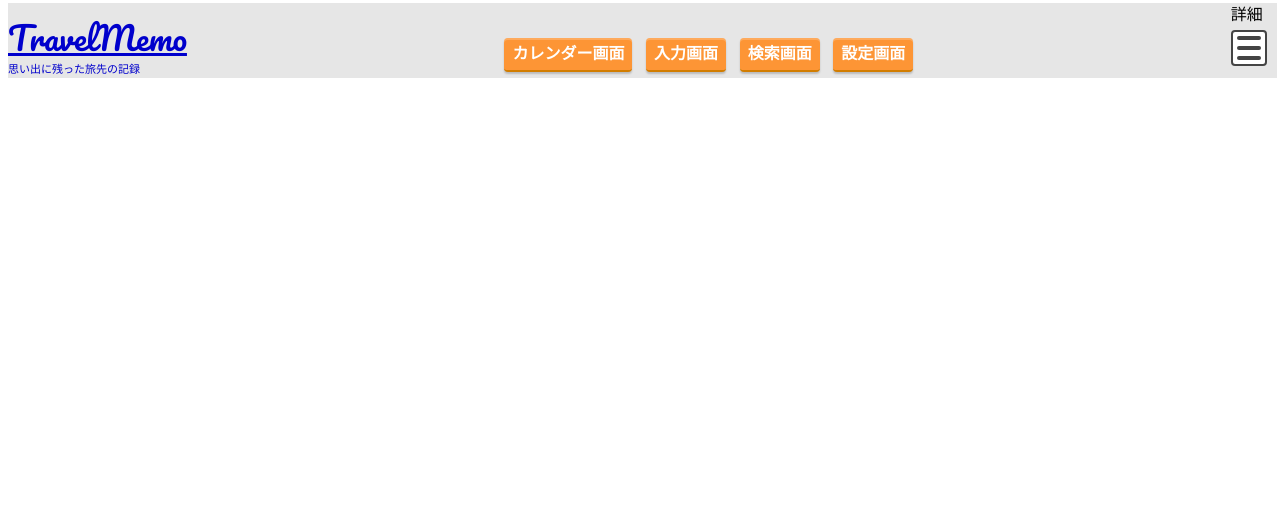
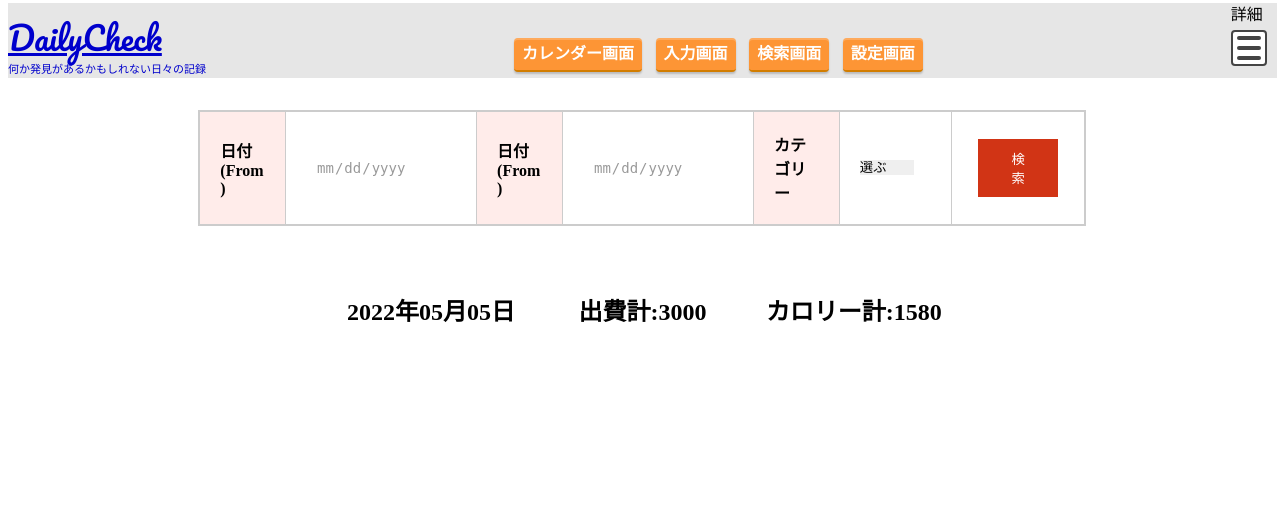
Before and after one commit to pugachev/dailycheck, a PHP site: page /dailycheck/search.php in a window 1280 px wide. Shown: the top 521 px of the page. Run offline with PHP 8.4, Linux system fonts and the light colour scheme; tables that the repository leaves empty or names only in its code hold one stand-in row (values such as "Sample post").

Commit message:
「修正」「削除」機能なんぞを追加

```diff
--- a/css/search.css
+++ b/css/search.css
@@ -0,0 +1,134 @@
+@charset "UTF-8";
+
+table {
+  border-collapse: collapse;
+  width: 70%;
+  margin:10px auto;
+  border: 2px solid #ccc;
+}
+
+input[type="submit"],
+input[type="text"],
+select,
+button {
+  -moz-appearance: none;
+  -webkit-appearance: none;
+  -webkit-box-shadow: none;
+  box-shadow: none;
+  outline: none;
+  border: none;
+}
+
+label {
+  position: relative;
+  display: inline-block;
+  width: 150px;
+  height: 36px;
+}
+
+input[type="date"] {
+  position: relative;
+  padding: 0 10px;
+  width: 200px;
+  height: 36px;
+  border: 0;
+  background: transparent;
+  box-sizing: border-box;
+  font-size: 14px;
+  color: #999;
+}
+
+.search-table {
+    width: 70%;
+  }
+
+  .search-table th,
+  .search-table td {
+    border-top: 1px solid #d7d7d7;
+    border-bottom: 1px solid #d7d7d7;
+    padding: 20px;
+  }
+
+  .search-table th {
+    background: #ffecea;
+    position: relative;
+    text-align: left;
+    width: 150px;
+  }
+
+  .search-table td {
+    background: #fff;
+    position: relative;
+    text-align: left;
+    width: 150px;
+  }
+
+  .button{
+    display:inline-block;
+    background:#d13415;
+    padding:10px 30px;
+    text-align:center;
+    color:#FFF;
+    margin:5px;
+    border:1px solid;
+    cursor:pointer;
+    }
+
+/* スマホだけに適用するCSS */
+@media screen and (max-width:768px)
+{
+    /* ボディ */
+    body
+    {
+        font-size: 13px ;    /* 文字サイズ */
+        margin: 0 ;        /* スペース */
+        padding: 0 ;        /* 余白 */
+    }
+
+    /* ロゴ画像 */
+    .logo
+    {
+        width: 200px ;
+    }
+
+    .wrapper
+    {
+        width: 100%;
+        min-height: calc(100vh - 100px);
+        margin-top:50px;
+    }
+
+    .search-table{
+            width: 100%;
+
+    }
+
+    /* フッター */
+    .footer
+    {
+    	margin-top:350px;
+	bottom:0px;
+    }
+
+    .search-table {
+	  width: 100%;
+     }
+	.search-table th,
+	.search-table td {
+	  display: block;
+	  width: 100%;
+	  border-bottom: none;
+	}
+
+	input[type="text"],
+	textarea {
+	  display: block;
+	  width: 90%;
+	}
+
+  .button{
+	  display: block;
+	  width: 90%;
+  }
+
+}
--- a/header.php
+++ b/header.php
@@ -1,8 +1,8 @@
 <header>
       <div class="headerFront">
         <div class="headerA">
-          <p class="logo">TravelMemo</p>
-          <p class="descA">思い出に残った旅先の記録</p>
+          <p class="logo">DailyCheck</p>
+          <p class="descA">何か発見があるかもしれない日々の記録</p>
         </div>
         <div class="headerB">
           <ul id="headerBmenu">
@@ -13,10 +13,10 @@
               <a href="http://localhost/dailycheck/input.php" class="btn-square-pop">入力画面</a>
             </li>
             <li>
-              <a href="http://localhost/dailycheck/serach.php" class="btn-square-pop">検索画面</a>
+              <a href="http://localhost/dailycheck/search.php" class="btn-square-pop">検索画面</a>
             </li>
             <li>
-              <a href="http://localhost/dailycheck/regi.php" class="btn-square-pop">設定画面</a>
+              <a href="http://localhost/dailycheck/setting.php" class="btn-square-pop">設定画面</a>
             </li>
           </ul>
         </div>
@@ -39,10 +39,10 @@
               <a href="http://localhost/dailycheck/input.php" class="btn-square-pop">入力画面</a>
             </li>
             <li>
-              <a href="http://localhost/dailycheck/serach.php" class="btn-square-pop">検索画面</a>
+              <a href="http://localhost/dailycheck/search.php" class="btn-square-pop">検索画面</a>
             </li>
             <li>
-              <a href="http://localhost/dailycheck/regi.php" class="btn-square-pop">設定画面</a>
+              <a href="http://localhost/dailycheck/setting.php" class="btn-square-pop">設定画面</a>
             </li>
         </ul>
       </div>
--- a/input.php
+++ b/input.php
@@ -3,7 +3,7 @@ include 'lib/connect.php';
 include 'lib/daily.php';
 include 'lib/queryDaily.php';
 
-if ((!empty($_POST['tgtdate']) && !empty($_POST['tgtcategory'])) || (!empty($_GET['tgtitem']))) {
+if ((!empty($_POST['tgtdate']) || !empty($_POST['tgtcategory'])) || (!empty($_GET['tgtitem']))) {
 
   $tgtdate = $_POST['tgtdate'];
   $tgtcategory = $_POST['tgtcategory'];
@@ -19,6 +19,8 @@ if ((!empty($_POST['tgtdate']) && !empty($_POST['tgtcategory'])) || (!empty($_GE
   $daily->setCalory($tgtcalory);
 
   $daily->save();
+
+  header('Location: index.php');
 
 }
 ?>
--- a/lib/queryDaily.php
+++ b/lib/queryDaily.php
@@ -64,11 +64,21 @@ class QueryDaily extends connect
 
     public function find($tgtyearmonthdate)
     {
-        $tgtyearmonthdate .= '%';
+
         $stmt = $this->dbh->prepare("SELECT  * FROM records WHERE tgtdate LIKE :tgtyearmonthdate");
         $stmt->bindParam(':tgtyearmonthdate', $tgtyearmonthdate, PDO::PARAM_STR);
         $stmt->execute();
         $articles = $this->getDailyData($stmt->fetchAll(PDO::FETCH_ASSOC));
+        return $articles;
+    }
+
+    public function findTotalByDaily($tgtyearmonthdate)
+    {
+        //SELECT tgtdate,sum(tgtmoney) as totalmoeny,sum(tgtcalory) as totalcalory FROM `records` where tgtdate = '2022/04/28'group by tgtdate
+        $stmt = $this->dbh->prepare("SELECT tgtdate,sum(tgtmoney) as totalmoeny,sum(tgtcalory) as totalcalory FROM `records` where tgtdate=:tgtyearmonthdate group by tgtdate");
+        $stmt->bindParam(':tgtyearmonthdate', $tgtyearmonthdate, PDO::PARAM_STR);
+        $stmt->execute();
+        $articles = $this->getToalDataByDay($stmt->fetchAll(PDO::FETCH_ASSOC));
         return $articles;
     }
 
@@ -144,6 +154,17 @@ class QueryDaily extends connect
     }
 
 
+    private function getToalDataByDay($results)
+    {
+        $dailies = "";
+        foreach ($results as $result) {
+            $dailies=array("tgtdate"=>$result["tgtdate"],"totalmoeny"=>$result["totalmoeny"],"totalcalory"=>$result["totalcalory"]);
+        }
+
+        return  $dailies;
+    }
+
+
     private function getMonthlyData($tgtdate,$results)
     {
         $dailies = array();
@@ -165,13 +186,19 @@ class QueryDaily extends connect
         return $dailies;
     }
 
-    public function delete()
+    public function update($id,$tgtmoney,$tgtcalory)
     {
-        if ($this->article->getId()) {
-            $id = $this->article->getId();
-            $stmt = $this->dbh->prepare("UPDATE articles SET is_delete=1 WHERE id=:id");
-            $stmt->bindParam(':id', $id, PDO::PARAM_INT);
-            $stmt->execute();
-        }
+        $stmt = $this->dbh->prepare("UPDATE records SET tgtmoney=:tgtmoney, tgtcalory=:tgtcalory,updated_at=NOW() WHERE id=:id");
+        $stmt->bindParam(':id', $id, PDO::PARAM_INT);
+        $stmt->bindParam(':tgtmoney', $tgtmoney, PDO::PARAM_INT);
+        $stmt->bindParam(':tgtcalory', $tgtcalory, PDO::PARAM_INT);
+        $stmt->execute();
+    }
+
+    public function delete($id)
+    {
+        $stmt = $this->dbh->prepare("delete from records WHERE id=:id");
+        $stmt->bindParam(':id', $id, PDO::PARAM_INT);
+        $stmt->execute();
     }
 }
--- a/search.php
+++ b/search.php
@@ -1,26 +1,19 @@
 <?php
-include 'lib/connect.php';
-include 'lib/daily.php';
-include 'lib/queryDaily.php';
+  include 'lib/connect.php';
+  include 'lib/daily.php';
+  include 'lib/queryDaily.php';
 
-if ((!empty($_POST['tgtdate']) && !empty($_POST['tgtcategory'])) || (!empty($_GET['tgtitem']))) {
+  //カレンダー画面から取得した「月」と「日」
+  // $yearmonth = $_GET['yearmonth'];
+  $yearmonth = '2022/04';
+  // $day = $_GET['day'];
+  $day = '17';
 
-  $tgtdate = $_POST['tgtdate'];
-  $tgtcategory = $_POST['tgtcategory'];
-  $tgtitem = $_POST['tgtitem'];
-  $tgtmoney = $_POST['tgtmoney'];
-  $tgtcalory = $_POST['tgtcalory'];
+  $tgtyearmonthdate=$yearmonth.'/'.$day;
+  $daily = new QueryDaily();
+  $results = $daily->find($tgtyearmonthdate);
 
-  $daily = new Daily();
-  $daily->setDate(str_replace("-","/",$tgtdate));
-  $daily->setCategory($tgtcategory);
-  $daily->setItem($tgtitem);
-  $daily->setMoney($tgtmoney);
-  $daily->setCalory($tgtcalory);
 
-  $daily->save();
-
-}
 ?>
 <html lang="ja">
   <head>
@@ -34,12 +27,65 @@ if ((!empty($_POST['tgtdate']) && !empty($_POST['tgtcategory'])) || (!empty($_GE
     />
     <link rel="stylesheet" href="css/style.css" />
     <link rel="stylesheet" href="css/search.css" />
+    <link rel="stylesheet" href="css/list.css" />
     <title>入力画面</title>
   </head>
   <body>
     <?php include 'header.php';?>
     <main>
-
+    <!-- 検索要テーブル -->
+    <table class="search-table">
+      <tbody>
+        <tr>
+          <th>日付(From)</th>
+          <td><label><input type="date" name="tgtdate" size="30" value=""></label></td>
+          <th>日付(From)</th>
+          <td><label><input type="date" name="tgtdate" size="30" value=""></label></td>
+          <th>カテゴリー</th>
+          <td>
+            <div class="category cate">
+              <select name="tgtcategory">
+                <option value="" hidden>選ぶ</option>
+                <option value="食費">食費</option>
+                <option value="日用品">日用品</option>
+                <option value="Amazon">Amazon</option>
+                <option value="医療費">医療費</option>
+                <option value="公共料金">公共料金</option>
+                <option value="税金">税金</option>
+                <option value="外食">外食</option>
+                <option value="その他">その他</option>
+              </select>
+            </div>
+          </td>
+          <td>
+          <button class="button">検索</button>
+          </td>
+        </tr>
+      </tbody>
+    </table>
+    <table  class="result-table">
+            <div class="headinfo">
+              <div class="tgthead">2022年05月05日</div>
+              <div class="tgthead">出費計:3000</div>
+              <div class="tgthead">カロリー計:1580</div>
+            </div>
+            <tbody>
+              <?php
+                foreach($results as $result){
+                  echo "<tr>";
+                  echo "<th>出費</th>";
+                  echo "<td>".$result["tgtmoney"]."</td>";
+                  echo "<th>カテゴリー</th>";
+                  echo "<td>".$result["tgtcategory"]."</td>";
+                  echo "<th>品目</th>";
+                  echo "<td>".$result["tgtitem"]."</td>";
+                  echo "<th>カロリー</th>";
+                  echo "<td>".$result["tgtcalory"]."</td>";
+                  echo "</tr>";
+                }
+              ?>
+            </tbody>
+        </table>
     </main>
     <footer>
       <div class="copy">
```
Also changed, not shown: lib/querySetting.php (added, +69 -0 lines), lib/setting.php (added, +77 -0 lines), list.php (+42 -9 lines), setting.php (+65 -1 lines).
